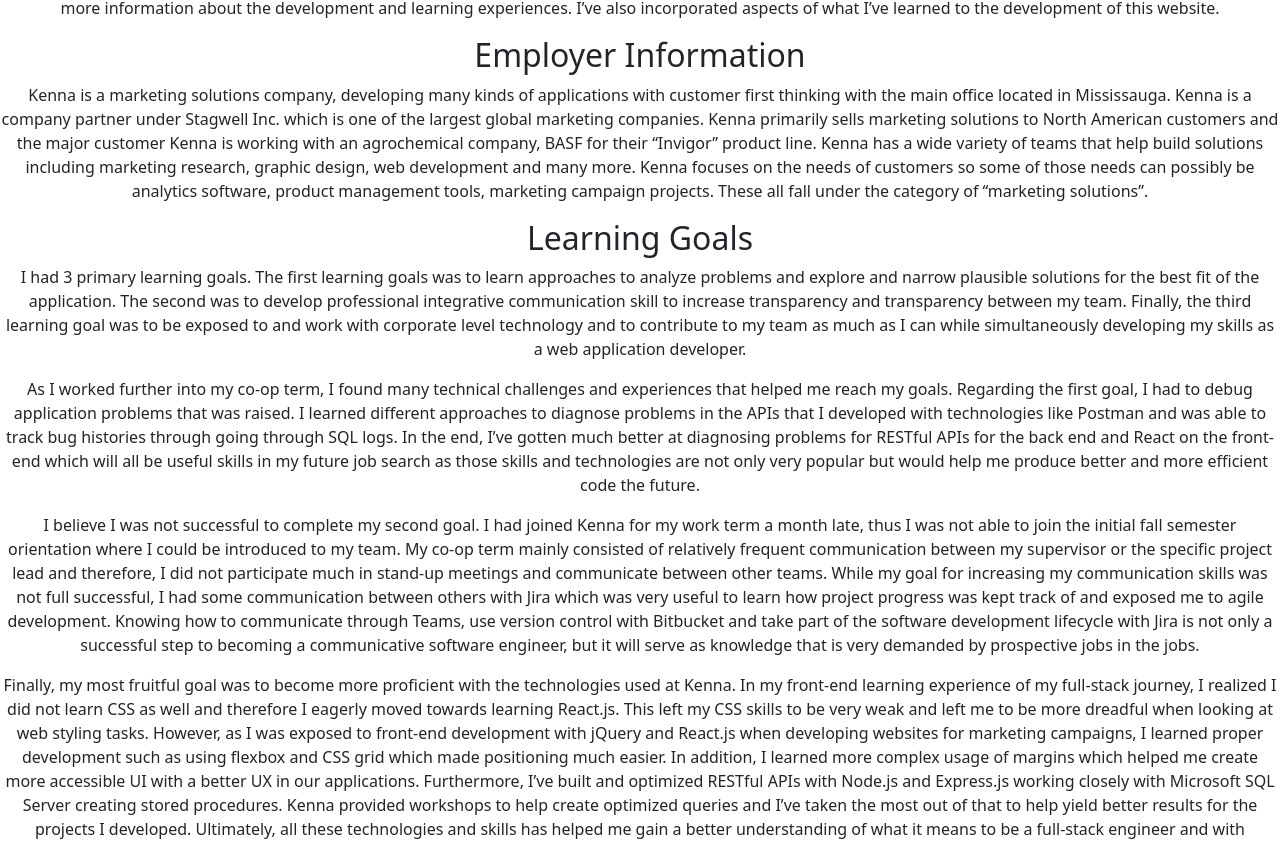
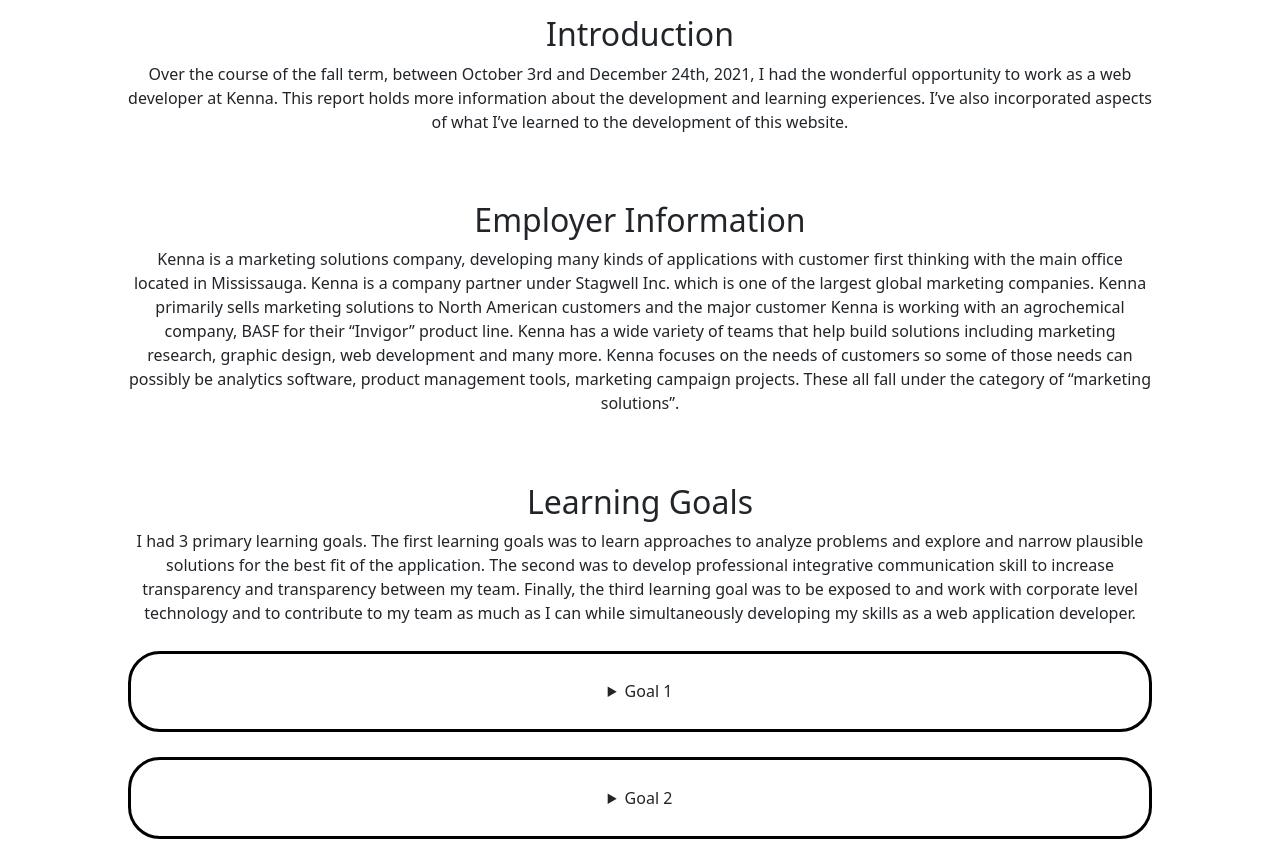
Before and after one commit to SaqifAbrar/work-term-report, a React (Create React App) app: page / in a window 1280 px wide. Shown: the part 657-1500 px from the top of the page. Built offline with nearby package versions, Linux system fonts and the light colour scheme.

Commit message:
updated goals section format

```diff
--- a/src/App.js
+++ b/src/App.js
@@ -7,6 +7,7 @@
 import JobDescription from "./components/jobDescription";
 import Conclusion from "./components/conclusion";
 import Acknowledgements from "./components/acknowledgements";
+import "./styles/global.scss";
 import "./App.css";
 
 function App() {
@@ -14,12 +15,14 @@
 		<div className='App'>
 			<Navbar />
 			<Header />
+			<main className='content-section'>
 				<Introduction />
 				<EmployerInfo />
 				<Goals />
 				<JobDescription />
 				<Conclusion />
 				<Acknowledgements />
+			</main>
 		</div>
 	);
 }
--- a/src/components/goals.jsx
+++ b/src/components/goals.jsx
@@ -1,12 +1,20 @@
 import React from "react";
 import wtr from "../work-term-content.json";
+import "../styles/goals.scss";
 
 export default function goals() {
 	return (
-		<div className='goals-container section-container'>
+		<div id='goals' className='goals-container section-container'>
 			<h2>Learning Goals</h2>
-			{wtr.goals.map((goal) => {
-				return <p>{goal}</p>;
+			{wtr.goals.map((goal, i) => {
+				return i ? (
+					<details key={i}>
+						<summary>Goal {i}</summary>
+						<p>{goal}</p>
+					</details>
+				) : (
+					<p key={i}>{goal}</p>
+				);
 			})}
 		</div>
 	);
--- a/src/components/header.jsx
+++ b/src/components/header.jsx
@@ -1,10 +1,10 @@
 import React from "react";
-import Banner from "../images/kenna-banner.png";
+import Banner from "../images/kenna-banner.gif";
 import "../styles/header.scss";
 
 export default function header() {
 	return (
-		<div className='banner-container'>
+		<div id='header' className='banner-container'>
 			<h1>Work Term Reflection Report Fall 2021 @ Kenna</h1>
 			<img src={Banner} alt='' />
 		</div>
--- a/src/components/navbar.jsx
+++ b/src/components/navbar.jsx
@@ -3,14 +3,17 @@
 
 export default function navbar() {
 	return (
-		<div className='navbar-container'>
-			<nav class='navbar navbar-expand-lg navbar-light bg-light'>
-				<div class='container-fluid'>
-					<a class='navbar-brand' href='#'>
+		<div
+			className='navbar-container'
+			style={{ position: "sticky", top: "0", left: "0" }}
+		>
+			<nav className='navbar navbar-expand-lg navbar-light bg-light'>
+				<div className='container-fluid'>
+					<a className='navbar-brand' href='#header'>
 						Navbar
 					</a>
 					<button
-						class='navbar-toggler'
+						className='navbar-toggler'
 						type='button'
 						data-bs-toggle='collapse'
 						data-bs-target='#navbarNavAltMarkup'
@@ -18,33 +21,37 @@
 						aria-expanded='false'
 						aria-label='Toggle navigation'
 					>
-						<span class='navbar-toggler-icon'></span>
+						<span className='navbar-toggler-icon'></span>
 					</button>
-					<div class='collapse navbar-collapse' id='navbarNavAltMarkup'>
-						<div class='navbar-nav'>
+					<div className='collapse navbar-collapse' id='navbarNavAltMarkup'>
+						<div className='navbar-nav'>
 							{/*Object.keys(wtr).map((section) => {
 								return (
-									<a class='nav-link active' aria-current='page' href='#'>
+									<a className='nav-link active' aria-current='page' href='#'>
 										{section}
 									</a>
 								);
 							})*/}
-							<a class='nav-link active' aria-current='page' href='#'>
+							<a
+								className='nav-link active'
+								aria-current='page'
+								href='#introduction'
+							>
 								Introduction
 							</a>
-							<a class='nav-link' href='#'>
+							<a className='nav-link' href='#employerInfo'>
 								Employer Information
 							</a>
-							<a class='nav-link' href='#'>
+							<a className='nav-link' href='#goals'>
 								Goals
 							</a>
-							<a class='nav-link' href='#'>
+							<a className='nav-link' href='#jobDescription'>
 								Job Description
 							</a>
-							<a class='nav-link' href='#'>
+							<a className='nav-link' href='#conclusion'>
 								Conclusion
 							</a>
-							<a class='nav-link' href='#'>
+							<a className='nav-link' href='#acknowledgements'>
 								Acknowledgements
 							</a>
 						</div>
--- /dev/null
+++ b/src/styles/global.scss
@@ -0,0 +1,7 @@
+.content-section {
+	padding: 5% 10%;
+}
+
+.section-container {
+	padding: 2.5% 0%;
+}
--- /dev/null
+++ b/src/styles/goals.scss
@@ -0,0 +1,9 @@
+.goals-container {
+	details {
+		margin: 2.5% 0;
+		padding: 2.5% 5%;
+		border: solid;
+		border-color: black;
+		border-radius: 2.5vw;
+	}
+}
```
Also changed, not shown: src/images/kenna-banner.gif (renamed from src/images/kenna.gif), src/logo.svg (deleted). Lines whose indentation alone changed are shown as unchanged.
